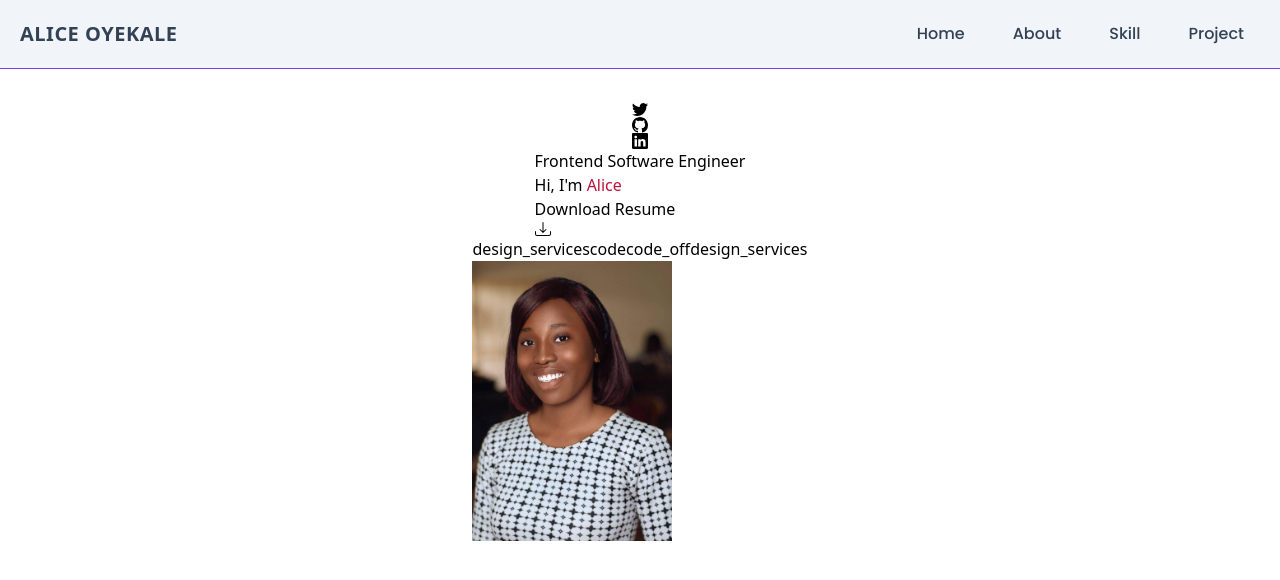
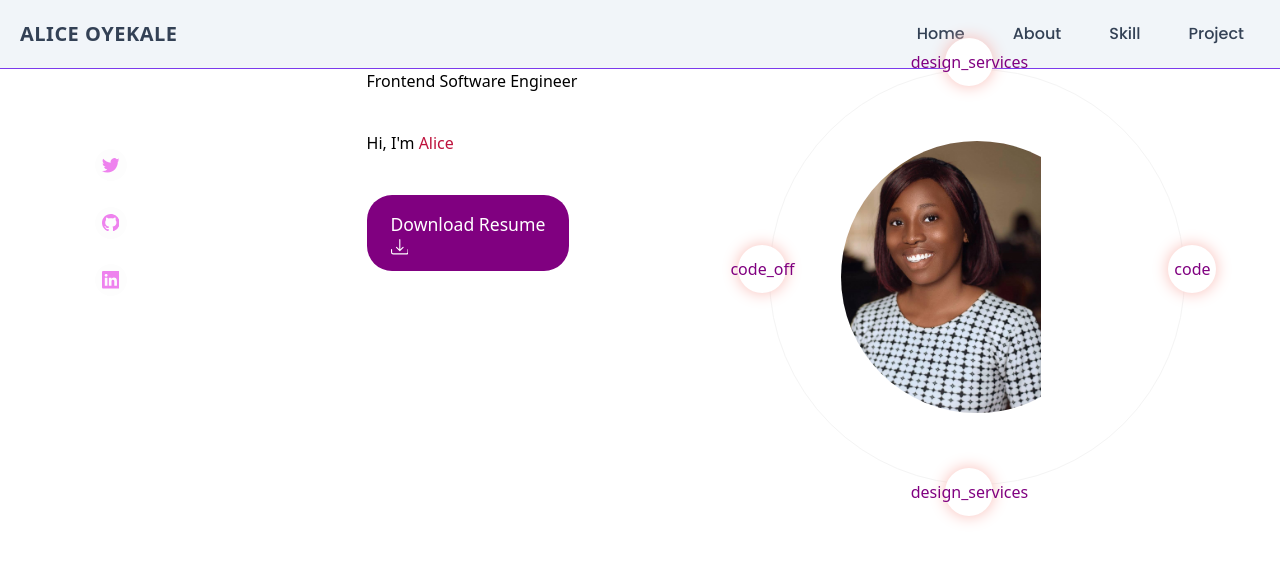
Before and after one commit to Alice2212/port-folio, a Next.js app: page / in a window 1280 px wide. Shown: the top 580 px of the page. Built offline with nearby package versions, Linux system fonts and the light colour scheme.

Commit message:
styling home component

```diff
--- a/pages/index.tsx
+++ b/pages/index.tsx
@@ -2,7 +2,7 @@ import Head from "next/head";
 import { Navbar } from "@/components/Navbar";
 import Link from "next/link";
 import Image from "next/image";
-import styles from "./Home.module.css";
+import styles from "../styles/Home.module.css";
 import { BsTwitter, BsGithub, BsLinkedin, BsDownload } from "react-icons/bs";
 
 export default function Home() {
@@ -15,10 +15,10 @@ export default function Home() {
       <Navbar />
 
       {/* home */}
-      <section className="container ">
-        <div className="{styles.home}  top-8 relative m-auto  place-items-center">
+      <section className={styles.home} >
+        <div className={styles["home-container"]} >
           {/* socials */}
-          <div className="socials">
+          <div className={styles.socials}>
             {/* twitter link */}
             <Link
               href="https://twitter.com/AliceOyekale"
@@ -39,14 +39,14 @@ export default function Home() {
 
             {/* github */}
             <Link href="https:linkedin.com/in/oyekalealice" passHref>
-              <a href="https:linkedin.com/in/oyekalealice" target="_blank">
+              <a href="https:linkedin.com/in/oyekalealice" target="_blank" className="text-">
                 <BsLinkedin />
               </a>
             </Link>
           </div>
 
           {/* Introduction */}
-          <div className="content">
+          <div className={styles.content}>
             <h1>Frontend Software Engineer</h1>
             <h3>
               Hi, I'm <span className="text-rose-700">Alice</span>
@@ -61,14 +61,14 @@ export default function Home() {
           </div>
 
           {/* div class circle */}
-          <div className="profile-area">
-            <div className="outer-circle">
+          <div className={styles['profile-area']}>
+            <div className={styles["outer-circle"]}>
               <span className="material-icons-sharp">design_services</span>
               <span className="material-icons-sharp">code</span>
               <span className="material-icons-sharp">code_off</span>
               <span className="material-icons-sharp">design_services</span>
             </div>
-            <div className="inner-circle">
+            <div className={styles["inner-circle"]}>
               <Image
                 src={"/images/alice.jpg"}
                 alt=""
--- a/styles/Home.module.css
+++ b/styles/Home.module.css
@@ -1,5 +1,107 @@
-.home{
-    display: grid;
-    grid-template-columns: 5rem auto 26rem;
-	gap: 2rem;
+.home {
+  display: grid;
+  place-items: center;
+  /* position: relative; */
+  /* top: 8rem; */
+  padding-bottom: 14rem;
 }
+
+.home-container {
+  display: grid;
+  grid-template-columns: 5rem auto 26rem;
+  gap: 12rem;
+}
+.socials {
+  display: flex;
+  flex-direction: column;
+  gap: 1.6rem;
+  margin-top: 5rem;
+}
+
+.socials a {
+  font-size: 1.1rem;
+  background: #fdfdfd;
+  color: violet;
+  padding: 0.3rem;
+  border-radius: 50%;
+  height: 2rem;
+  width: 2rem;
+  display: flex;
+  align-items: center;
+  justify-content: center;
+  transition: var(--transition);
+}
+
+.socials a:hover {
+  background: purple;
+  color: #fff;
+}
+
+.content h1 {
+  margin: 0;
+  text-align: left;
+}
+
+.content h3 {
+  margin: 2.4rem 0 1rem;
+}
+
+.content p {
+  width: 35rem;
+}
+.profile-area {
+  display: flex;
+  justify-content: center;
+  align-items: center;
+}
+
+.outer-circle {
+	width: 26rem;
+	height: 26rem;
+	border: 1px solid #f4f4f4;
+	border-radius: 50%;
+	position: relative;
+	animation: move 30s linear infinite;
+}
+
+.outer-circle span {
+	width: 3rem;
+	height: 3rem;
+	border-radius: 50%;
+	position: absolute;
+	display: block;
+	background: #fff;
+	color: purple;
+	display: flex;
+	align-items: center;
+	justify-content: center;
+	box-shadow: 0 0 1rem #f9bcb6;
+}
+
+.outer-circle span:nth-child(1) {
+	left: calc(50% - 2rem);
+	top: -2rem;
+}
+
+.outer-circle span:nth-child(2) {
+	top: calc(50% - 2rem);
+	right: -2rem;
+}
+
+.outer-circle span:nth-child(3) {
+	top: calc(50% - 2rem);
+	left: -2rem;
+}
+
+.outer-circle span:nth-child(4) {
+	left: calc(50% - 2rem);
+	bottom: -2rem;
+}
+
+.inner-circle {
+	position: absolute;
+	width: 17rem;
+	height: 17rem;
+	border-radius: 50%;
+	overflow: hidden;
+}
--- a/styles/globals.css
+++ b/styles/globals.css
@@ -27,8 +27,33 @@
     )
     rgb(var(--background-start-rgb));
 } */
+Image{
+  width: 100%;
+}
 
 .container {
-  max-width: 90%;
-  margin: auto;
+	width: 80%;
+	margin: 0 auto;
 }
+
+
+.btn {
+	padding: 1rem 1.5rem;
+	font-size: 1.1rem;
+	border-radius: 25px;
+	color: #141415;
+	background: #fff;
+	display: inline-block;
+	margin: 1.5rem 0;
+	transition: var(--transition);
+}
+
+.btn:hover {
+	background: #c4c4c4;
+	color: #df2a1a;
+}
+
+.btn-primary {
+	color: #fff;
+	background: purple;
+}
```
